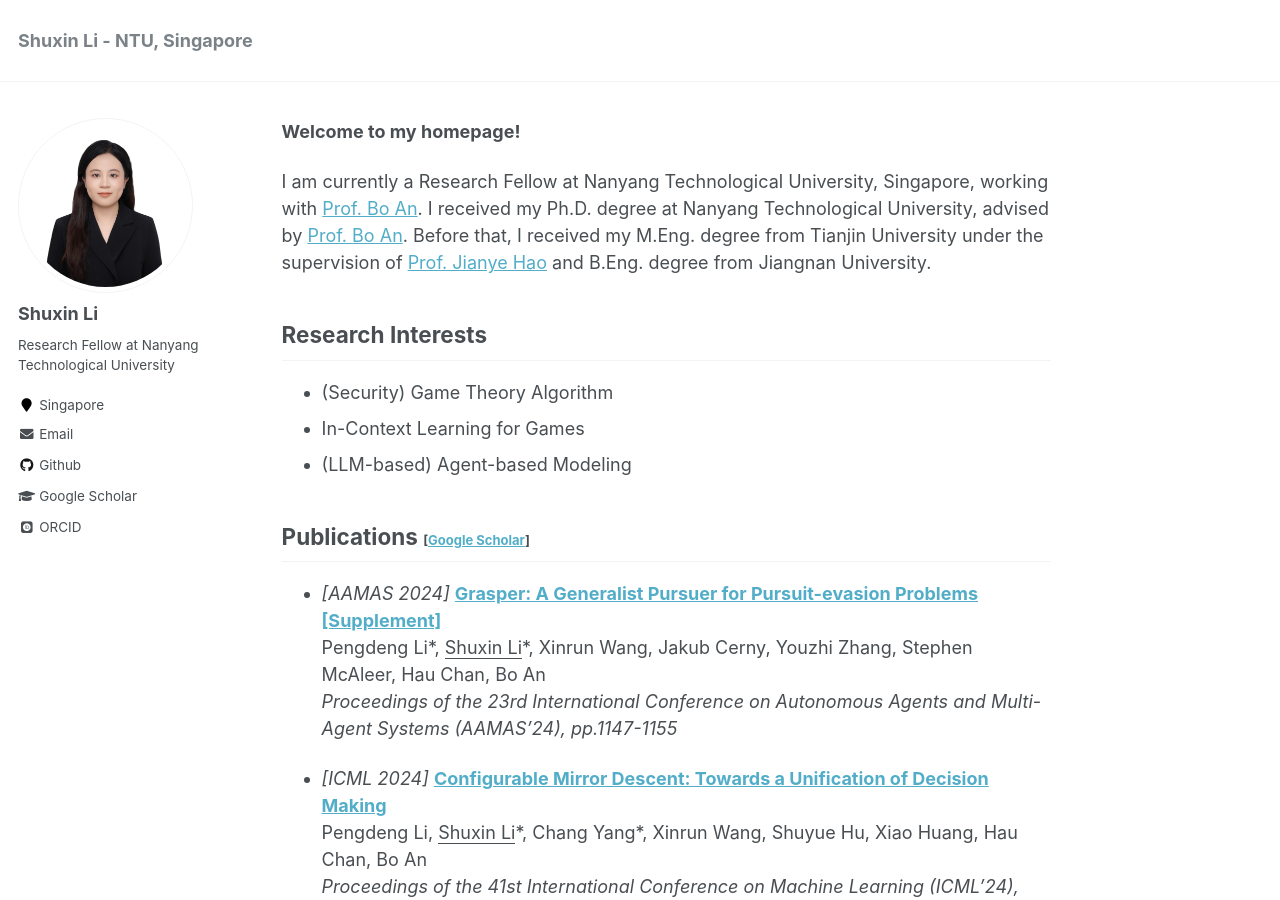
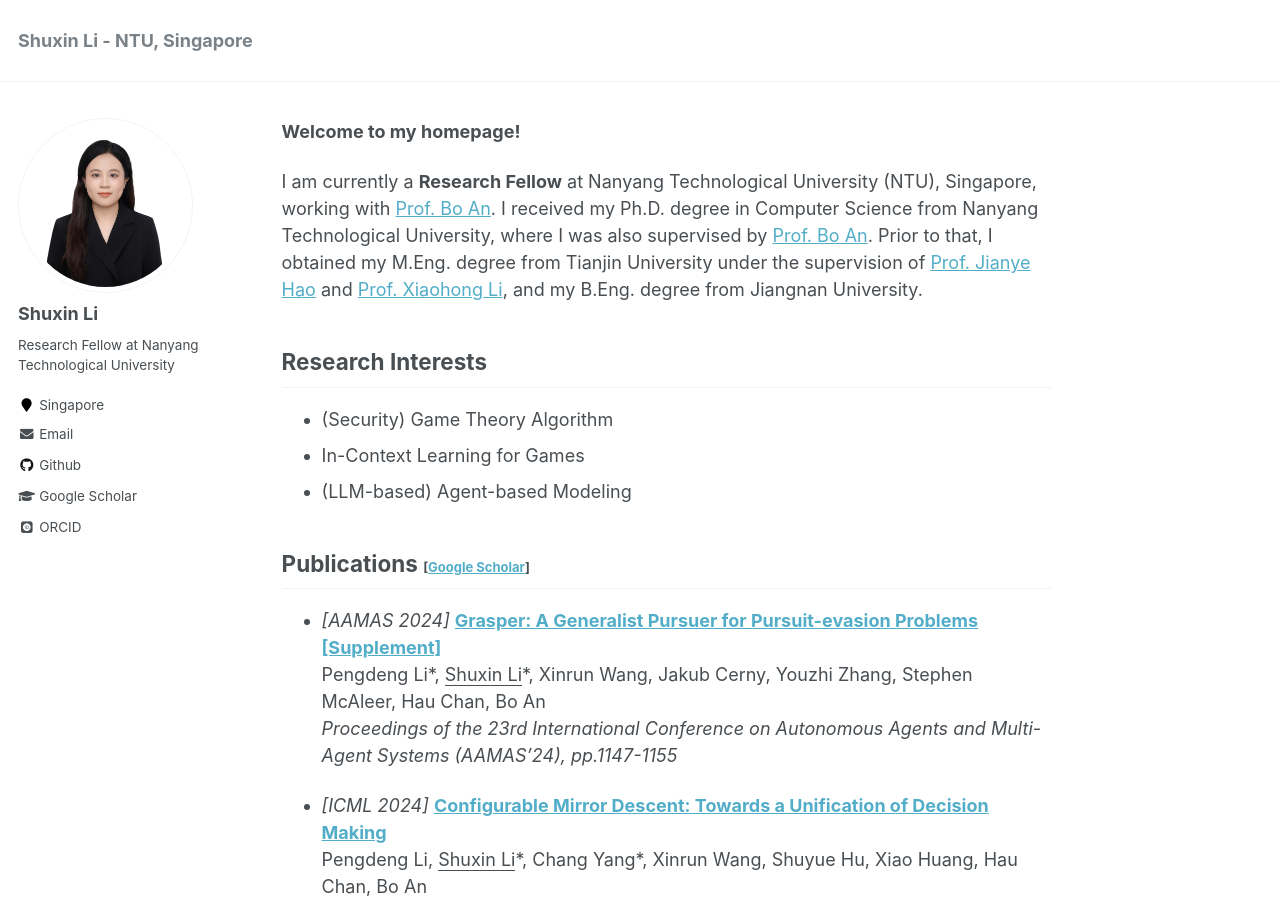
Before and after one commit to ShuxinLi-Info/ShuxinLi-Info.github.io, a Jekyll site: the page built from _pages/about.md, in a window 1280 px wide and 900 px high. Built offline with Jekyll 4.4.1, drawn with Linux system fonts in a browser that asks for light colours; some web fonts are replaced.

Commit message:
Update about.md

```diff
--- a/_pages/about.md
+++ b/_pages/about.md
@@ -11,7 +11,7 @@ redirect_from:
 <span style="font-size:large;font-weight:bold;"> Welcome to my homepage! </span>
 <br/>
 
-I am currently a Research Fellow at Nanyang Technological University, Singapore, working with [Prof. Bo An](https://personal.ntu.edu.sg/boan/). I received my Ph.D. degree at Nanyang Technological University, advised by [Prof. Bo An](https://personal.ntu.edu.sg/boan/). Before that, I received my M.Eng. degree from Tianjin University under the supervision of [Prof. Jianye Hao](http://www.icdai.org/jianye.html) and B.Eng. degree from Jiangnan University.
+I am currently a **Research Fellow** at Nanyang Technological University (NTU), Singapore, working with [Prof. Bo An](https://personal.ntu.edu.sg/boan/). I received my Ph.D. degree in Computer Science from Nanyang Technological University, where I was also supervised by [Prof. Bo An](https://personal.ntu.edu.sg/boan/). Prior to that, I obtained my M.Eng. degree from Tianjin University under the supervision of [Prof. Jianye Hao](http://www.icdai.org/jianye.html) and [Prof. Xiaohong Li](https://cic.tju.edu.cn/faculty/lxh/index-english.html), and my B.Eng. degree from Jiangnan University.
 
 ## Research Interests
 - (Security) Game Theory Algorithm
```
